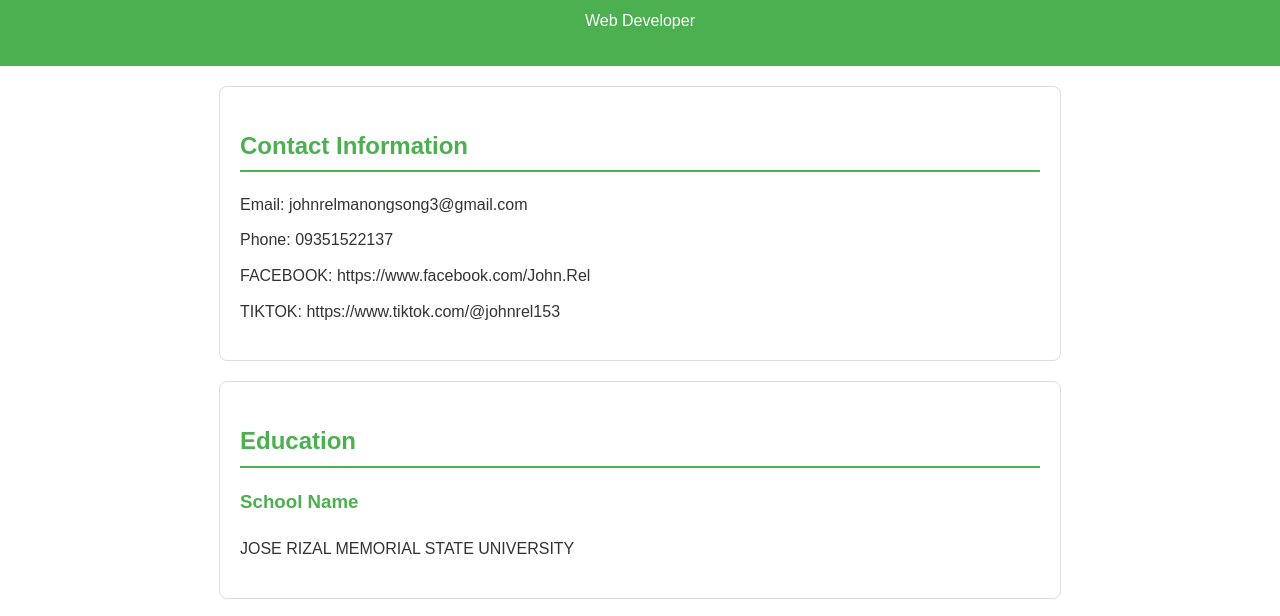
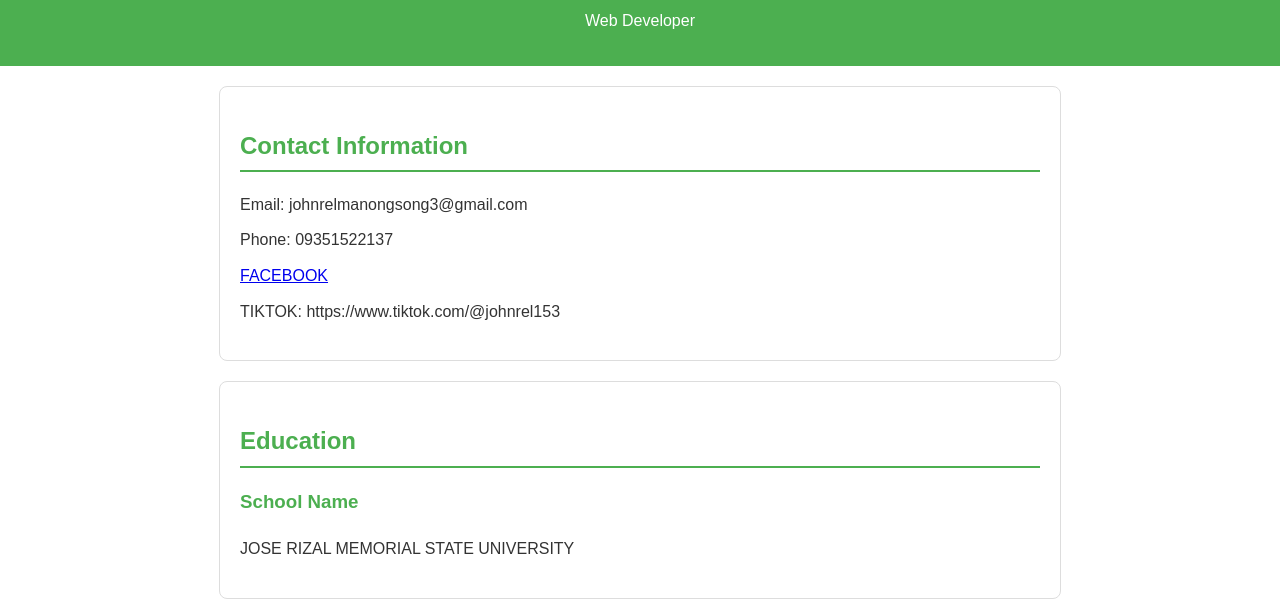
Before and after one commit to Johnrel19/rel17, a plain HTML site: page Profile.html in a window 1280 px wide. Shown: the part 102-718 px from the top of the page. Drawn offline with Linux system fonts and the light colour scheme.

Commit message:
Update Profile.html

```diff
--- a/Profile.html
+++ b/Profile.html
@@ -78,7 +78,7 @@
     <ul>
       <li>Email: johnrelmanongsong3@gmail.com</li>
       <li>Phone: 09351522137</li>
-      <li>FACEBOOK: https://www.facebook.com/John.Rel</li>
+      <li><a href="https://www.facebook.com/John.Rel">FACEBOOK</a></li>
       <li>TIKTOK: https://www.tiktok.com/@johnrel153</li>
     </ul>
   </section>
```
